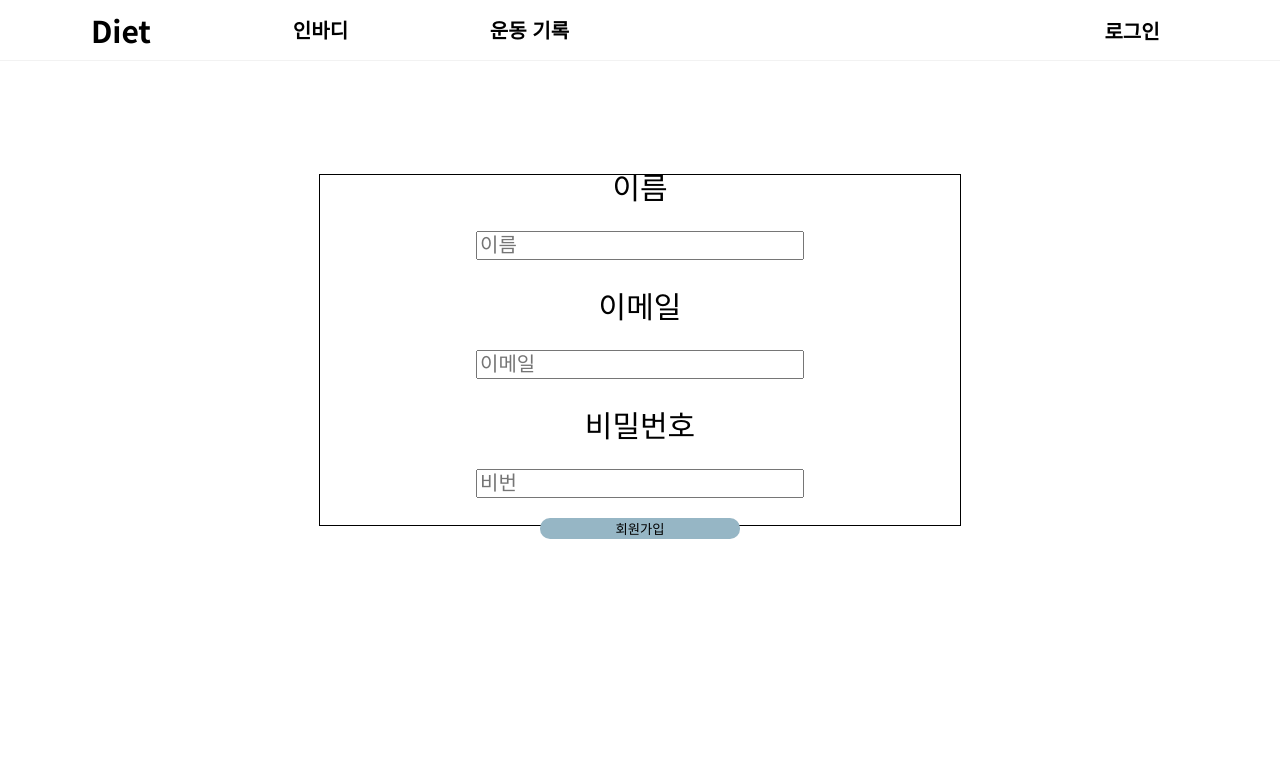
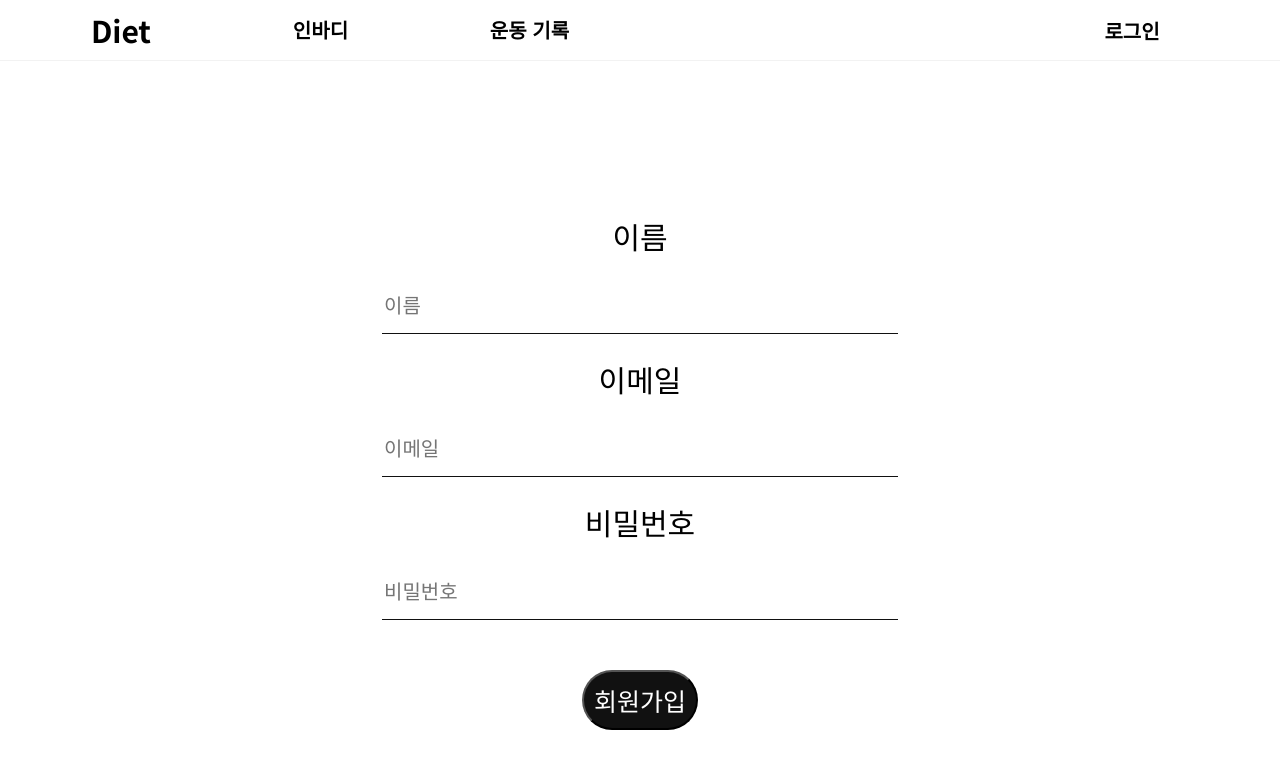
Before and after one commit to leaftha/diet-record, a Next.js app: page /register in a window 1280 px wide. Shown: the top 768 px of the page. Built offline with nearby package versions, Linux system fonts and the light colour scheme; no server answers.

Commit message:
회원 가입 페이지 디자인 수정

```diff
--- a/app/register/page.js
+++ b/app/register/page.js
@@ -15,7 +15,7 @@ export default function Register() {
                     type="password"
                     minLength={6}
                     maxLength={12}
-                    placeholder="비번"
+                    placeholder="비밀번호"
                 />
                 <button className={claases.btn} type="submit">
                     회원가입
--- a/app/register/page.module.css
+++ b/app/register/page.module.css
@@ -1,9 +1,11 @@
 .main {
     display: flex;
+    flex-direction: column;
     width: 100%;
-    height: calc(100vh - 100px);
+    height: 100vh;
     align-items: center;
     justify-content: center;
+    padding-top: 60px;
 }
 
 .form {
@@ -11,9 +13,8 @@
     flex-direction: column;
     align-items: center;
     justify-content: center;
-    width: 50%;
-    height: 50%;
-    border: 1px solid black;
+    width: 100%;
+    height: 100%;
     text-align: center;
 }
 
@@ -23,32 +24,31 @@
 }
 
 .input {
-    width: 50%;
+    width: 40%;
+    height: 50px;
+    border: none;
+    border-bottom: 1px solid #111111;
     font-size: 20px;
     margin: 0 auto;
 }
 
+.input:focus {
+    outline: none;
+}
+
 .btn {
-    background: #96b6c5;
-    border: none;
+    background-color: #111111;
+    padding: 10px;
+    font-size: 25px;
+    text-decoration: none;
+    color: #ffffff;
+    border-radius: 100px;
+    transition: 0.2s;
     cursor: pointer;
-    width: 200px;
-    height: 50px;
-    transition: all ease 0.2s;
-    margin: 20px;
-    border-radius: 10px;
+    margin-top: 50px;
 }
 
 .btn:hover {
-    box-shadow: 0 14px 28px rgba(0, 0, 0, 0.25), 0 10px 10px rgba(0, 0, 0, 0.22);
-    background: #c59696;
+    background-color: #ffffff;
+    color: #111111;
 }
-
-@media all and (max-width: 768px) {
-    .form {
-        height: 60%;
-    }
-    .btn {
-        font-size: 12px;
-    }
-}
```
